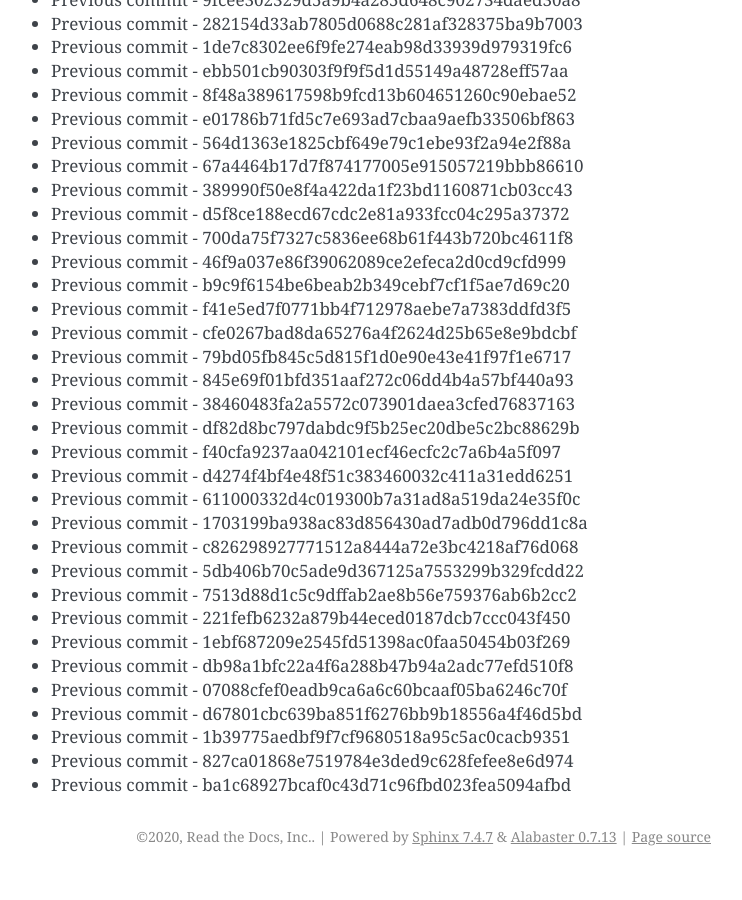
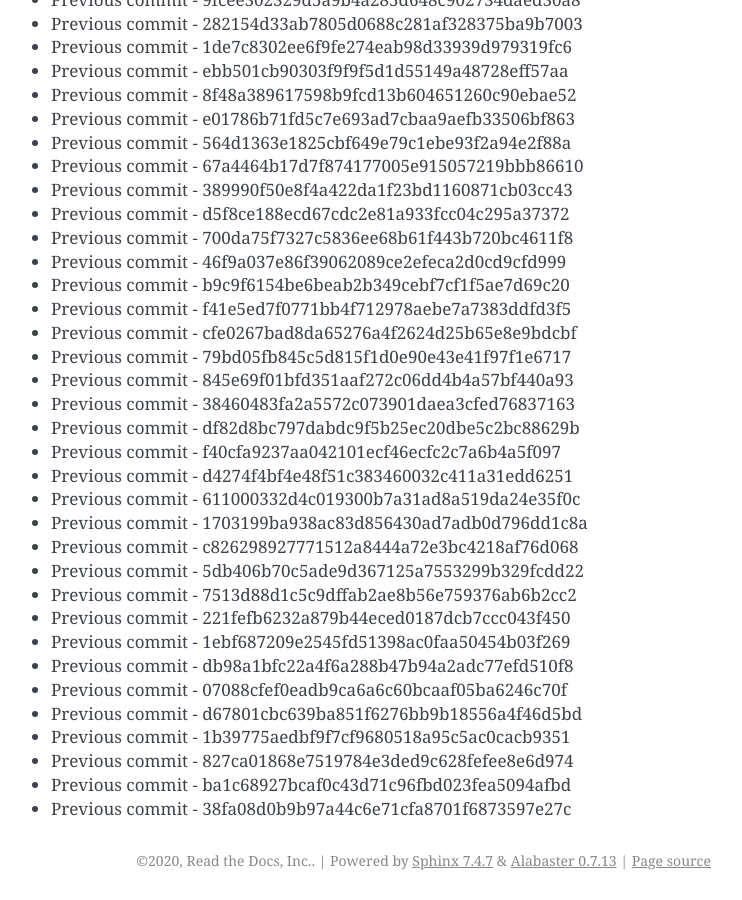
Before and after one commit to readthedocs/rtd-git-stresstest, a Sphinx documentation site: the page built from docs/updates.rst, in a window 1280 px wide and 900 px high, scrolled down 34138 px. Shown: the whole window, without its empty margins (399-1141 px from the left). Built offline with Sphinx 7.4.7, drawn with Linux system fonts in a browser that asks for light colours; before the commit the page ends 35014 px from its top, so only the background shows below that.

Commit message:
Generating commit from previous: 38fa08d0b9b97a44c6e71cfa8701f6873597e27c

```diff
--- a/docs/updates.rst
+++ b/docs/updates.rst
@@ -1466,3 +1466,4 @@ It can be tested for any performance characteristics.
 * Previous commit - 1b39775aedbf9f7cf9680518a95c5ac0cacb9351
 * Previous commit - 827ca01868e7519784e3ded9c628fefee8e6d974
 * Previous commit - ba1c68927bcaf0c43d71c96fbd023fea5094afbd
+* Previous commit - 38fa08d0b9b97a44c6e71cfa8701f6873597e27c
```
